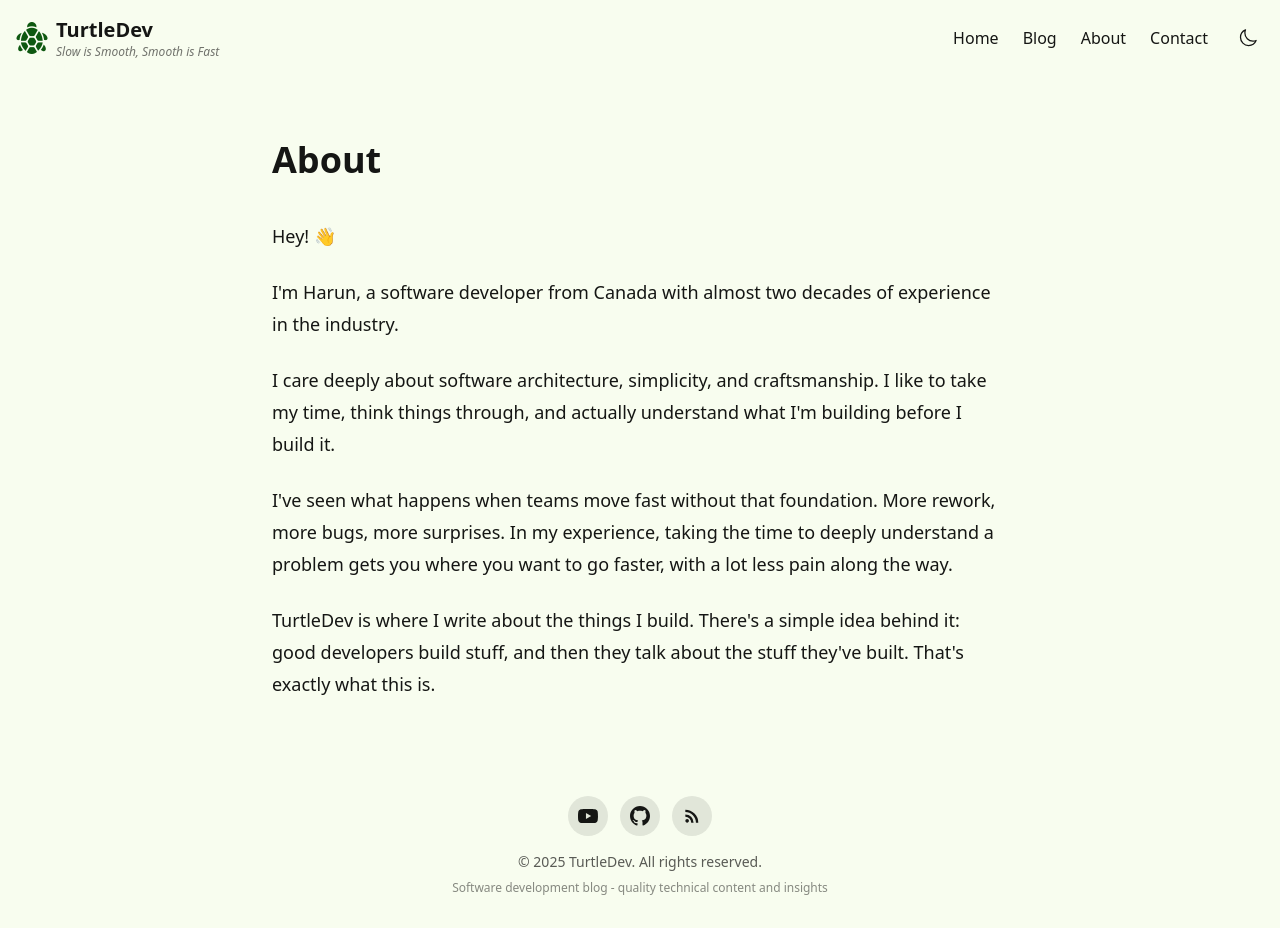
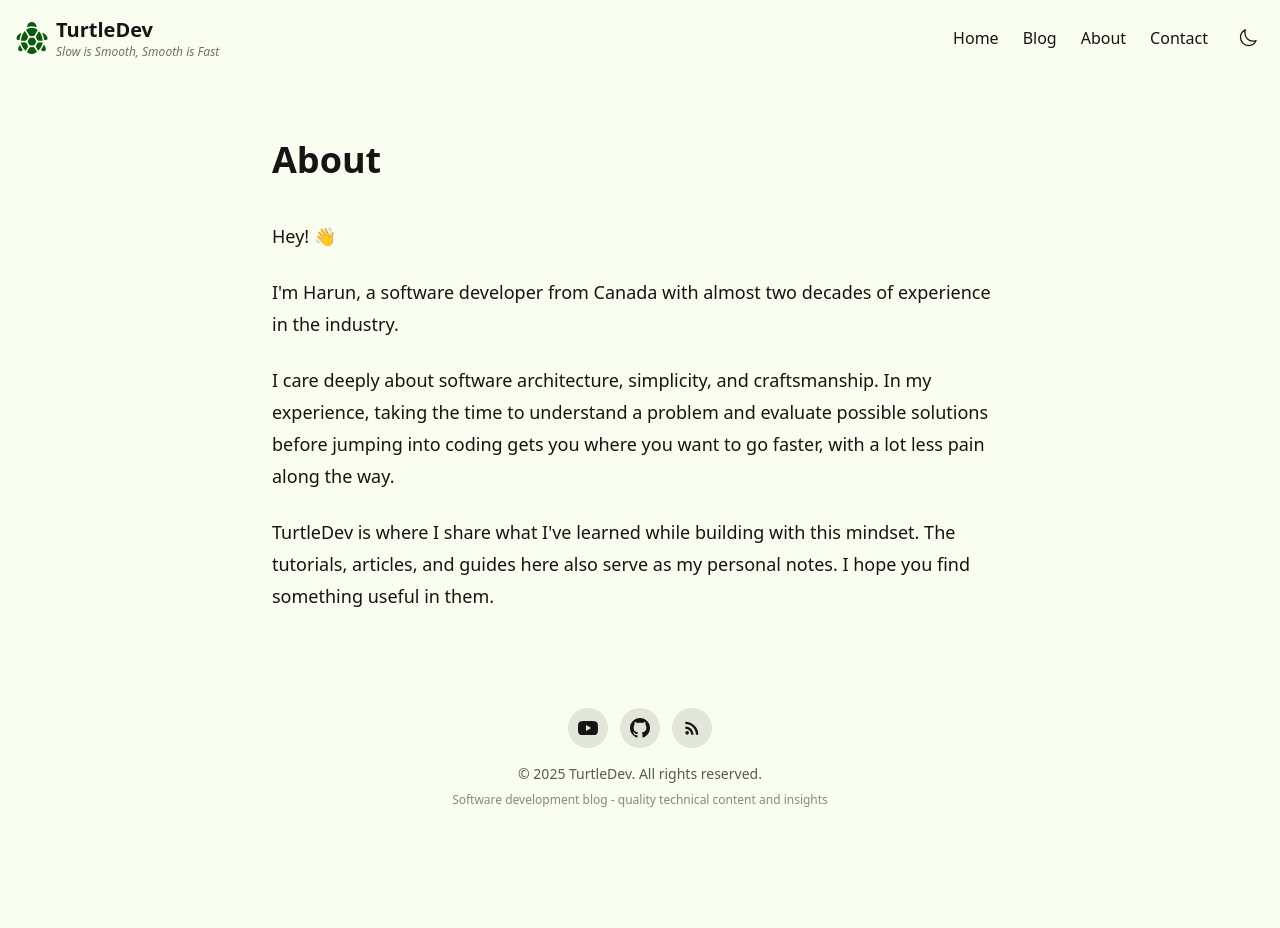
Before and after one commit to TurtleDevIO/turtledev.io, a SvelteKit app: page /about in a window 1280 px wide. After the commit the page ends 840 px from the top, so only its background shows below. Built offline with nearby package versions, Linux system fonts and the light colour scheme.

Commit message:
Improve intro and about (#38)

```diff
--- a/src/lib/components/IntroSection.svelte
+++ b/src/lib/components/IntroSection.svelte
@@ -2,11 +2,11 @@
 	import { siteConfig } from '$lib/config';
 </script>
 
-<div class="mb-12">
-	<h1 class="text-[34px] font-bold mb-4">{siteConfig.introHeading}</h1>
-	<p class="text-base-content/80 leading-relaxed mb-3">
-		I'm Harun, a software developer from Canada with almost two decades in the industry. I believe
-		slow, deliberate work gets you where you want faster — with less pain along the way.
+<div class="mb-6">
+	<h1 class="mb-4 text-[34px] font-bold">{siteConfig.introHeading}</h1>
+	<p class="mb-3 leading-relaxed text-base-content/80">
+		I’m Harun, a developer who values clarity over haste. TurtleDev is where I showcase my projects,
+		provide in-depth tutorials, and share the insights I gain through a 'slow and steady' philosophy.
 	</p>
-	<a href="/about" class="text-primary hover:underline text-sm">More about me →</a>
+	<a href="/about" class="text-sm text-primary hover:underline">More about me →</a>
 </div>
--- a/src/lib/components/NewsletterForm.svelte
+++ b/src/lib/components/NewsletterForm.svelte
@@ -27,7 +27,7 @@
 	}
 </script>
 
-<div class="bg-base-200 rounded-lg p-6 my-12">
+<div class="bg-base-200 rounded-lg p-6 mt-6 mb-12">
 	{#if status === 'success'}
 		<p class="font-semibold text-base-content">You're in.</p>
 		<p class="text-base-content/70 text-sm mt-1">New posts will find their way to you.</p>
--- a/src/routes/about/+page.svelte
+++ b/src/routes/about/+page.svelte
@@ -1,28 +1,23 @@
-<div class="container mx-auto px-4 py-16 max-w-3xl">
-	<h1 class="text-4xl font-bold mb-10">About</h1>
+<div class="container mx-auto max-w-3xl px-4 py-16">
+	<h1 class="mb-10 text-4xl font-bold">About</h1>
 
 	<div class="prose prose-lg max-w-none space-y-5">
 		<p>Hey! 👋</p>
 
 		<p>
-			I'm Harun, a software developer from Canada with almost two decades of experience in the industry.
+			I'm Harun, a software developer from Canada with almost two decades of experience in the
+			industry.
 		</p>
 
 		<p>
-			I care deeply about software architecture, simplicity, and craftsmanship. I like to take my
-			time, think things through, and actually understand what I'm building before I build it.
+			I care deeply about software architecture, simplicity, and craftsmanship. In my experience,
+			taking the time to understand a problem and evaluate possible solutions before jumping into
+			coding gets you where you want to go faster, with a lot less pain along the way.
 		</p>
 
 		<p>
-			I've seen what happens when teams move fast without that foundation. More rework, more bugs, more
-			surprises. In my experience, taking the time to deeply understand a problem gets you where you
-			want to go faster, with a lot less pain along the way.
-		</p>
-
-		<p>
-			TurtleDev is where I write about the things I build. There's a simple idea behind it: good
-			developers build stuff, and then they talk about the stuff they've built. That's exactly what
-			this is.
+			TurtleDev is where I share what I've learned while building with this mindset. The tutorials,
+			articles, and guides here also serve as my personal notes. I hope you find something useful in them.
 		</p>
 	</div>
 </div>
```
